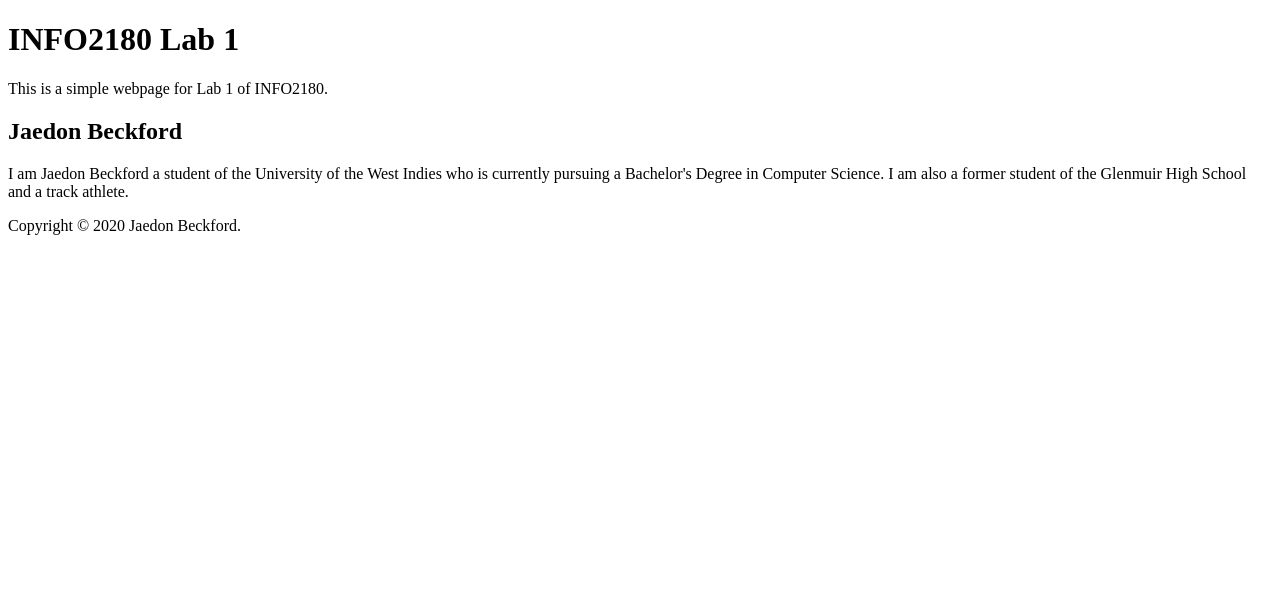
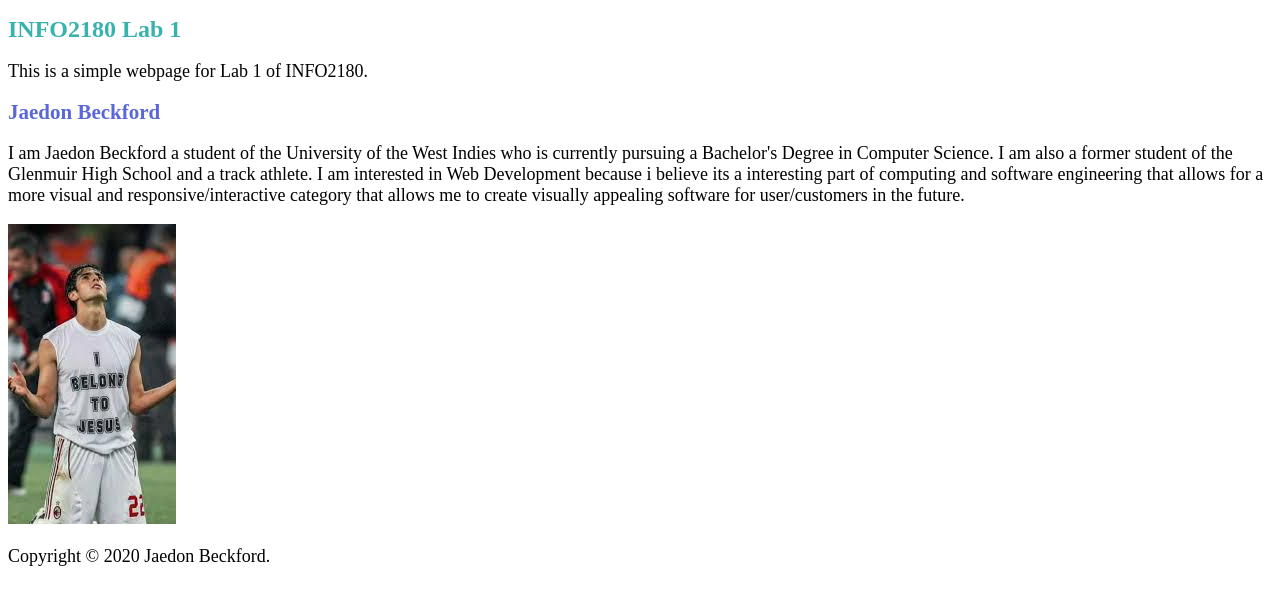
Before and after one commit to jbeckford-10/info2180-lab1, a plain HTML site: page index.html in a window 1280 px wide. Drawn offline with Linux system fonts and the light colour scheme.

Commit message:
Added image to index.html

```diff
--- a/index.html
+++ b/index.html
@@ -5,6 +5,7 @@
     <meta name="viewport" content="width=device-width, initial-scale=1.0">
     <meta http-equiv="X-UA-Compatible" content="ie=edge">
     <title>INFO2180 Lab 1</title>
+    <link rel="stylesheet" href="style.css">
 </head>
 <body>
     <header>
@@ -13,7 +14,8 @@
     </header>
     <main>
         <h2>Jaedon Beckford</h2>
-        <p>I am Jaedon Beckford a student of the University of the West Indies who is currently pursuing a Bachelor's Degree in Computer Science. I am also a former student of the Glenmuir High School and a track athlete.</p>
+        <p>I am Jaedon Beckford a student of the University of the West Indies who is currently pursuing a Bachelor's Degree in Computer Science. I am also a former student of the Glenmuir High School and a track athlete. I am interested in Web Development because i believe its a interesting part of computing and software engineering that allows for a more visual and responsive/interactive category that allows me to create visually appealing software for user/customers in the future.</p>
+        <img src="images.jpeg" alt="Photo">
     </main>
     <footer>
         <p>Copyright &copy; 2020 Jaedon Beckford.</p>
```
Also changed, not shown: images.jpeg (added).
